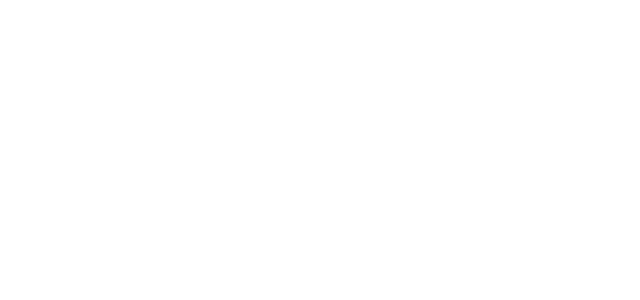
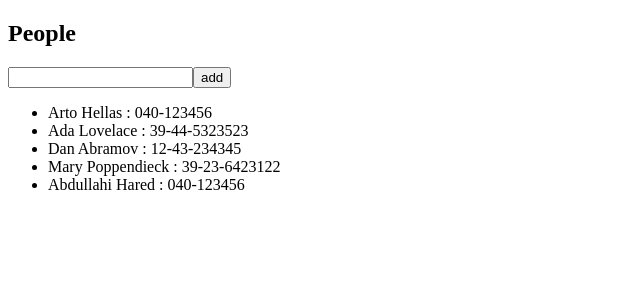
Before and after one commit to AbdullahiHared/FsPart2, a React (Vite) app: page / in a window 1280 px wide. Shown: the top 300 px of the page, without its empty margins (0-640 px from the left). Built offline with nearby package versions, Linux system fonts and the light colour scheme; data requests are answered from the project's data file.

Commit message:
Fix cors policy error or the client side

```diff
--- a/db.json
+++ b/db.json
@@ -1,5 +1,5 @@
 {
-  "persons":[
+  "people":[
     {
       "name": "Arto Hellas",
       "number": "040-123456",
@@ -19,6 +19,12 @@
       "name": "Mary Poppendieck",
       "number": "39-23-6423122",
       "id": "4"
+    },
+
+    {
+      "name" : "Abdullahi Hared",
+      "number" : "040-123456",
+      "id" : "5"
     }
   ]
 }
--- a/src/App.jsx
+++ b/src/App.jsx
@@ -1,23 +1,57 @@
 import { useState, useEffect } from 'react'
 import axios from 'axios'
-import Note from './components/People'
-
+import People from './components/People'
 
 const App = () => {
   const [people, setPeople] = useState([])
   const [newPerson, setNewPerson] = useState('')
+  const [number, setNumber] = useState('')
+  const [newNumber, setNewNumber] = useState('')
   const [showAll, setShowAll] = useState(true)
 
 
+  const addPerson = (event) => {
+    event.preventDefault()
+    const personObject = {
+      name: newPerson,
+      number: newNumber,
+      id: people.length + 1,
+    }
+
+    setPeople(people.concat(personObject))
+    setNewPerson('')
+  }
+
   useEffect(() => {
+    console.log('effect')
     axios
-      .get('http://localhost:3001/persons')
+      .get('http://localhost:3001/people')
       .then(response => {
-        console.log(response.data);
-
+        console.log('promise fulfilled')
         setPeople(response.data)
+      }).catch(error => {
+        console.log('error', error)
       })
   }, [])
+
+  return (
+    <div>
+    <h2>People</h2>
+    <form onSubmit={addPerson}>
+      <input
+        value={newPerson}
+        onChange={(event) => setNewPerson(event.target.value)}
+      />
+      <button type="submit">add</button>
+    </form>
+    <ul>
+      {people.map(person =>
+        <People key={person.id} person={person} />
+      )}
+
+    </ul>
+    </div>
+  )
 
 };
 
--- a/src/components/People.jsx
+++ b/src/components/People.jsx
@@ -1,6 +1,6 @@
 const People = ({ person }) => {
   return (
-    <li>{person.name}</li>
+    <li>{person.name} : {person.number}</li>
   )
 }
 
```
Also changed, not shown: package.json (+5 -5 lines).
